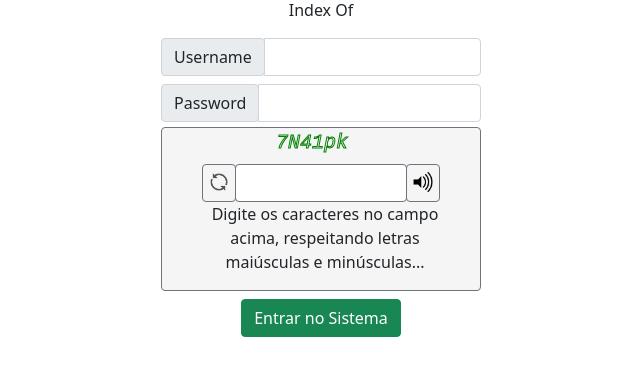
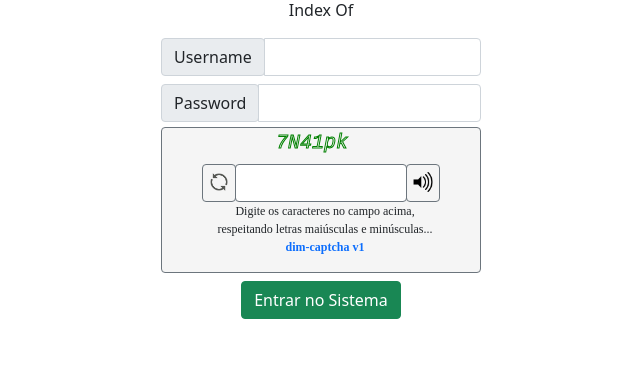
Before and after one commit to giovanipatrick/dim-captcha, a PHP site: page / in a window 1280 px wide. Shown: the part 181-557 px from the top of the page, without its empty margins (319-959 px from the left). Run offline with PHP 8.4, Linux system fonts and the light colour scheme.

Commit message:
Stylesheet e organização do código

```diff
--- a/index.php
+++ b/index.php
@@ -10,7 +10,7 @@
         <link href="https://cdn.jsdelivr.net/npm/bootstrap@5.0.2/dist/css/bootstrap.min.css" rel="stylesheet" integrity="sha384-EVSTQN3/azprG1Anm3QDgpJLIm9Nao0Yz1ztcQTwFspd3yD65VohhpuuCOmLASjC" crossorigin="anonymous">
         <script type="module" src="src/captcha.js?v=<?php echo time(); ?>"></script>
         <script type="module" src="index.js?v=<?php echo time(); ?>"></script>
-        <link rel="stylesheet" href="style/style.css">
+        <link rel="stylesheet" href="style/style.css?v=<?php echo time(); ?>">
     </head>
     <body>
         <div class="loginPage mx-auto text-center w-25" style="margin-top:14%;">
--- a/src/captcha.js
+++ b/src/captcha.js
@@ -93,7 +93,10 @@ function atrelarCaptcha(elemento){
                     <button class="dim-speech-c bg-transparent border rounded border-secondary">
                     <img class="mb-1" src="images/voice.png" style="width:20px; height:20px;"/>
                     </button>
-                    <p class="ms-2">Digite os caracteres no campo acima, respeitando letras maiúsculas e minúsculas...</p>
+                    <p class="altText ms-2">Digite os caracteres no campo acima, respeitando letras maiúsculas e minúsculas...
+                    <br>
+                    <a href="https://diminua.me">dim-captcha v1</a>
+                    </p>
                 </div>
             </div>
     `);
@@ -110,7 +113,7 @@ export function voiceCaptcha(type){
     $(document).on('click','.dim-speech-c',function(){
     if('speechSynthesis' in window){
     let speech = new SpeechSynthesisUtterance();
-    (type === 'full') ? speech.text  = string_value : speech.text = numeric_value;
+    speech.text  = (type === 'full') ? string_value : numeric_value;
     speechSynthesis.speak(speech);
     }else{
         alert("Desculpe mas o seu navegador ainda não possui suporte para esta funcionalidade!");
--- a/style/style.css
+++ b/style/style.css
@@ -6,6 +6,17 @@
     text-align:center !important;
     background-color: whitesmoke;
 }
+
 .form-control:focus {
     box-shadow:none;
 }
+
+.altText{
+    font-size:12px;
+    font-family: serif;
+}
+
+.altText>a{
+    font-weight:bold;
+    text-decoration:none;
+}
```
